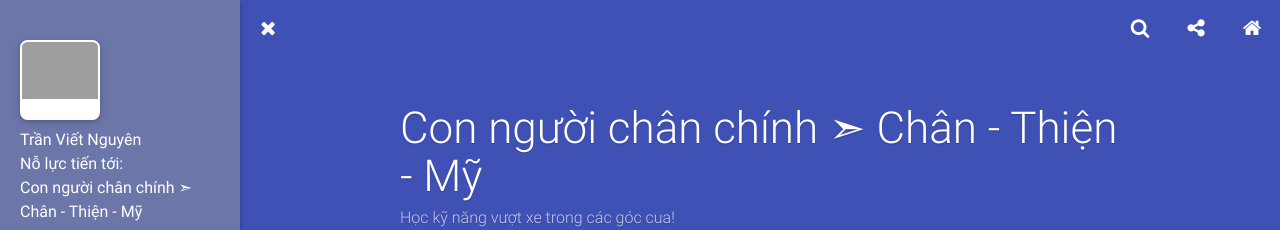
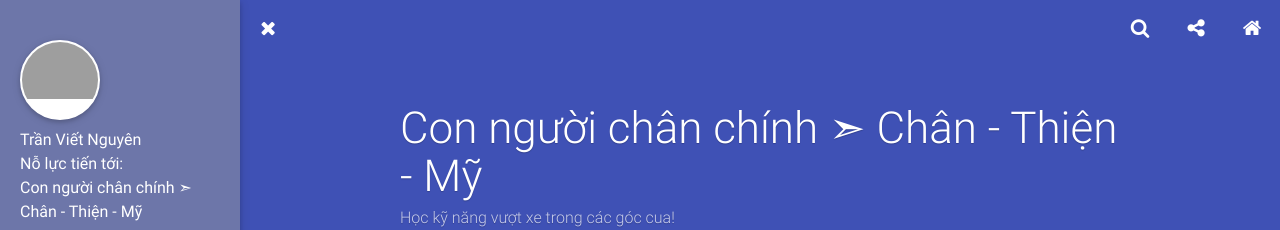
Before and after one commit to tranvietnguyen/blog, a Jekyll site: the page built from index.html, in a window 1280 px wide. Shown: the top 230 px of the page. Built offline with Jekyll 4.4.1, drawn with Linux system fonts in a browser that asks for light colours; the list of posts is cut into pages by our own code; comment, search, counter and statistics services are not loaded.

Commit message:
fzsdfv
fzds

```diff
--- a/_includes/head.html
+++ b/_includes/head.html
@@ -46,7 +46,7 @@
     .post-content.index .imagelink{display:inline-block;vertical-align:initial;float:left;margin-right:10px;width:333px;height:200px;overflow:hidden;border-radius:3px}
     .post-content.index img{width:100%;height:100%;display:block;vertical-align:initial}
     .brand-wrap {background: #1f285a url(//tranvietnguyen.github.io/images/27.jpg) repeat scroll top left;}
-    #menu .introduce{margin:0}#menu .nickname{margin:.5em 0}#menu .avatar{border-radius:.5em;background:#fff}
+    #menu .introduce{margin:0}#menu .nickname{margin:.5em 0}#menu .avatar{border-radius: 50%;background:#fff}
     .post-content.index .imagelink{display:none}
     .post-body img{margin: 0 10px 10px 0;text-align: center}
     .firstImage{display: none;}
```
